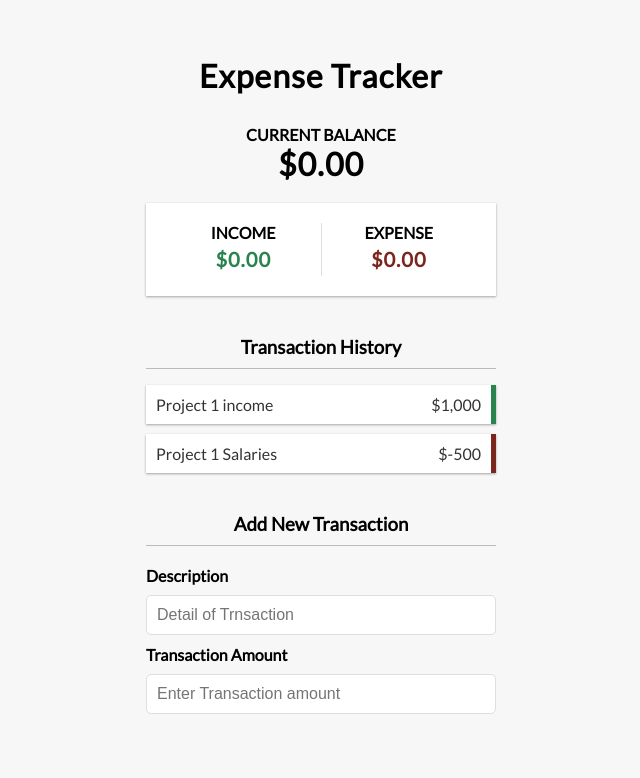
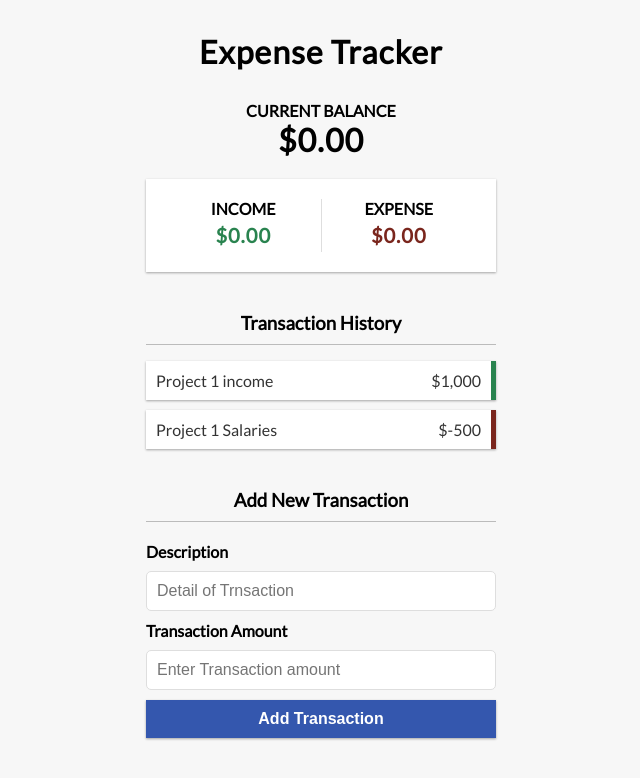
Before and after one commit to samadakram/Expense-tracker-English_session-practice, a React (Create React App) app: page / in a window 1280 px wide. Shown: the top 778 px of the page, without its empty margins (319-959 px from the left). Built offline with nearby package versions, Linux system fonts and the light colour scheme.

Commit message:
Update AddTransaction.js
added a button named Add Transaction

```diff
--- a/src/components/AddTransaction.js
+++ b/src/components/AddTransaction.js
@@ -23,6 +23,9 @@ export const AddTransaction = ()=> {
                             placeholder="Enter Transaction amount"
                     />
                 </div>
+                <button className="btn">
+                    Add Transaction
+                </button>
             </form>
         </div>
     );
```
